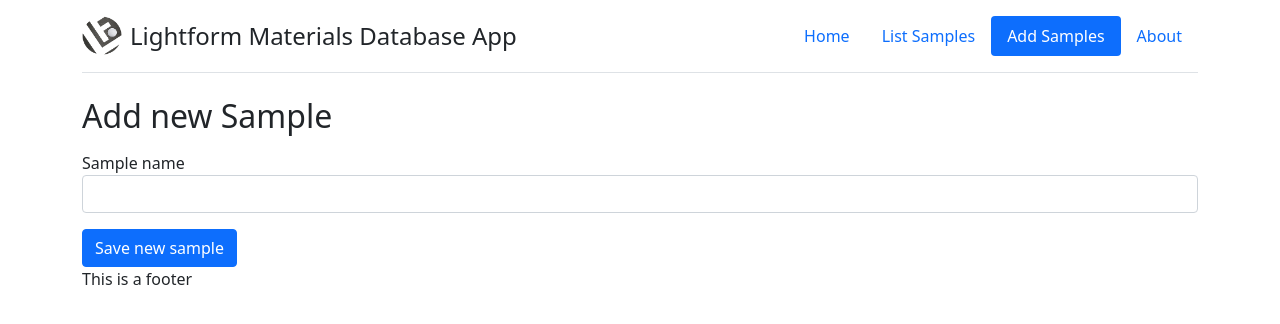
After one commit to LightForm-group/lightform_data_explorer, a Flask app: page /add_samples in a window 1280 px wide. The commit adds this page. Shown: the top 324 px of the page. Run offline with Flask 2, Linux system fonts and the light colour scheme; parts of the project's set-up code (start-up, migrations or seed data) failed here and were passed over.

Commit message:
Add post method

```diff
--- /dev/null
+++ b/lf_data_explorer/templates/add_samples.html
@@ -0,0 +1,20 @@
+{% extends "base.html" %}
+{% set active_page = "add_samples" %}
+{% block body %}
+    <div class="my-3">
+    <h2>Add new Sample</h2>
+    </div>
+
+    <form action="{{ url_for('add_samples') }}" method="post">
+        <div class="form-group my-3">
+            <label for="sample_name_box">Sample name</label>
+            <input type="text" class="form-control" name="sample_name" id="sample_name_box">
+        </div>
+        <button type="submit" class="btn btn-primary">Save new sample</button>
+        {% if sample %}
+            New sample: "{{ sample }}" added.
+        {% endif %}
+    </form>
+
+
+{%  endblock %}
--- a/lf_data_explorer/templates/base.html
+++ b/lf_data_explorer/templates/base.html
@@ -19,7 +19,8 @@
 
 <div class="container">
 
-    {% set navigation_bar = [('/', 'index', 'Home'), ('list_samples', 'list_samples', 'List Samples'), ('about', 'about', 'About')] -%}
+    {% set navigation_bar = [('/', 'index', 'Home'), ('list_samples', 'list_samples', 'List Samples'),
+                             ('add_samples', 'add_samples', 'Add Samples'), ('about', 'about', 'About')] -%}
 
     <header class="d-flex flex-wrap justify-content-center py-3 mb-4 border-bottom">
         <a href="/" class="d-flex align-items-center mb-3 mb-md-0 me-md-auto text-dark text-decoration-none">
--- a/lf_data_explorer/views.py
+++ b/lf_data_explorer/views.py
@@ -1,20 +1,29 @@
 from lf_data_explorer import app
-from flask import render_template
+from flask import render_template, request
 
 from lf_data_explorer.queries import get_all_samples
 
 
 @app.route('/')
-def show_index():
+def index():
     return render_template("index.html")
 
 
 @app.route('/list_samples')
-def show_list_samples():
+def list_samples():
     samples = get_all_samples()
     return render_template('list_samples.html', samples=samples)
 
 
 @app.route('/about')
-def show_about():
+def about():
     return render_template('about.html')
+
+
+@app.route('/add_samples', methods=['POST', 'GET'])
+def add_samples():
+    if request.method == "GET":
+        return render_template('add_samples.html')
+    else:
+        new_name = request.form['sample_name']
+        return render_template('add_samples.html', sample=new_name)
```
